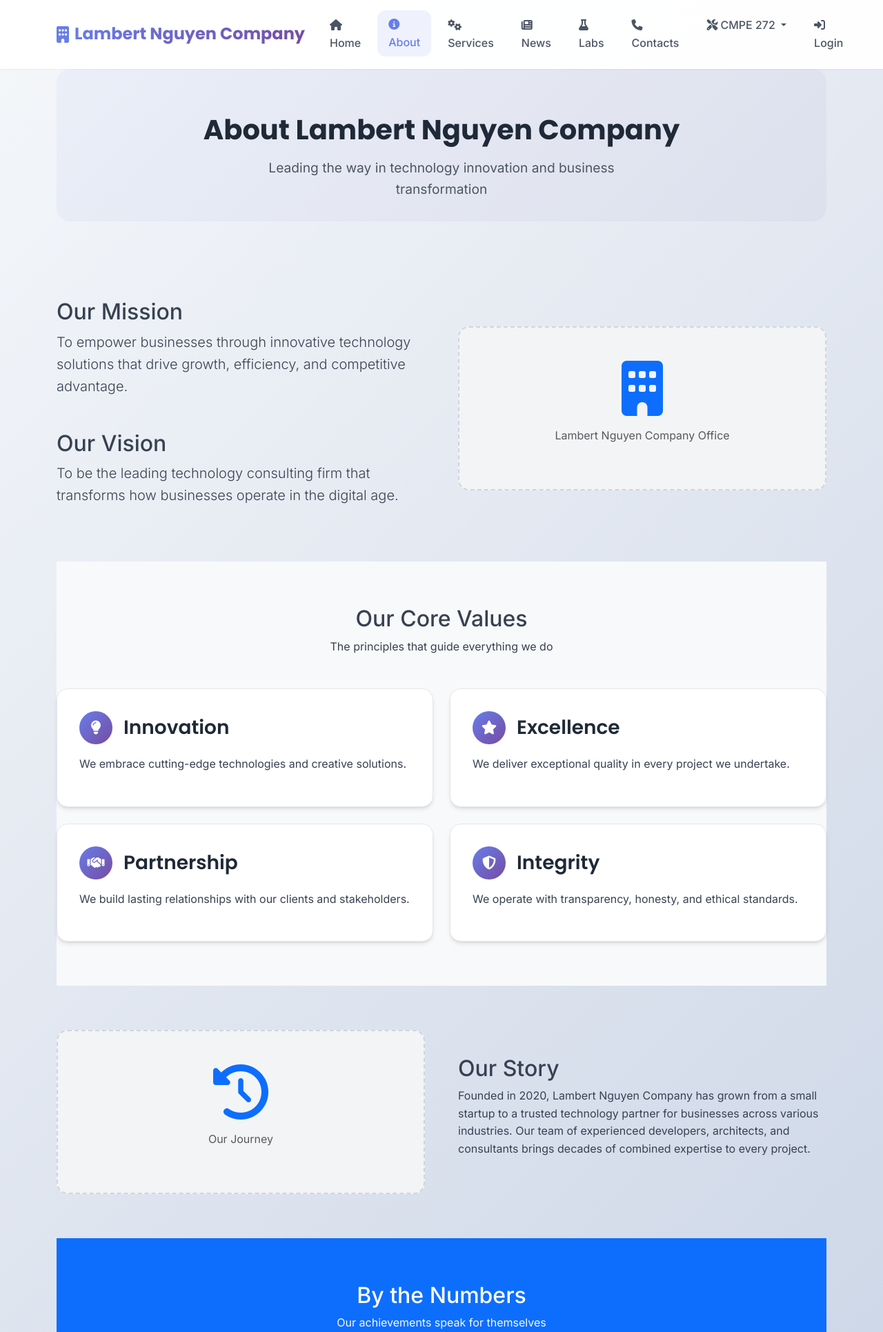
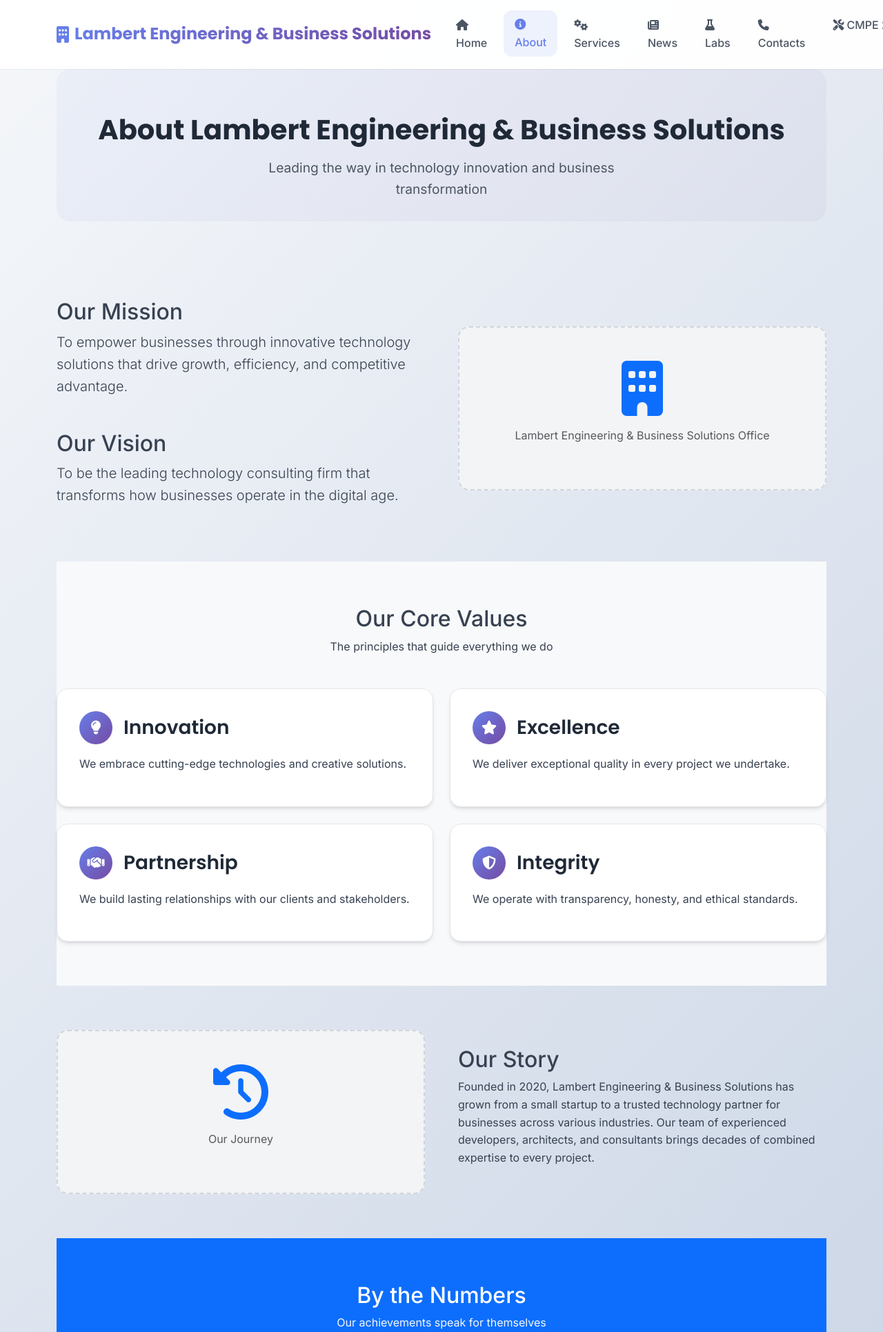
Before and after one commit to Lambert-Nguyen/cmpe-272, a PHP site: page /company/about in a window 1280 px wide. Shown: the top 1931 px of the page at 69% size. Run offline with PHP 8.4, Linux system fonts and the light colour scheme.

Commit message:
Rename company to Lambert Engineering & Business Solutions
Updated all references from 'Lambert Nguyen Company' to 'Lambert Engineering & Business Solutions' across documentation, controllers, views, and data files for consistency with the new company branding.

```diff
--- a/database/contacts.txt
+++ b/database/contacts.txt
@@ -1,4 +1,4 @@
-# Lambert Nguyen Company Contact Directory
+# Lambert Engineering & Business Solutions Contact Directory
 # Format: Name|Position|Email|Phone|Department
 #
 Lambert Nguyen|Chief Executive Officer|lambert.nguyen@lambertnguyen.com|+1 (408) 555-0100|Executive
--- a/src/Controllers/AdminController.php
+++ b/src/Controllers/AdminController.php
@@ -22,7 +22,7 @@
         }
 
         $data = [
-            'title' => 'Admin Login - Lambert Nguyen Company',
+            'title' => 'Admin Login - Lambert Engineering & Business Solutions',
             'error' => null
         ];
 
--- a/src/Controllers/CombinedUsersController.php
+++ b/src/Controllers/CombinedUsersController.php
@@ -66,7 +66,7 @@
         // Combine all users
         $allCompanies = [
             [
-                'name' => 'Lambert Nguyen Company',
+                'name' => 'Lambert Engineering & Business Solutions',
                 'url' => 'https://lambertnguyen.cloud',
                 'users' => $localUsers,
                 'source' => 'local',
@@ -119,7 +119,7 @@
         // Return JSON response
         echo json_encode([
             'success' => true,
-            'company' => 'Lambert Nguyen Company',
+            'company' => 'Lambert Engineering & Business Solutions',
             'url' => 'https://lambertnguyen.cloud',
             'count' => count($users),
             'users' => $users,
--- a/src/Controllers/CompanyController.php
+++ b/src/Controllers/CompanyController.php
@@ -6,8 +6,8 @@
 
     public function index() {
         $data = [
-            'title' => 'Lambert Nguyen Company - Technology Consulting & Software Development',
-            'company_name' => 'Lambert Nguyen Company',
+            'title' => 'Lambert Engineering & Business Solutions - Technology Consulting & Software Development',
+            'company_name' => 'Lambert Engineering & Business Solutions',
             'tagline' => 'Innovative Technology Solutions for Modern Businesses',
             'description' => 'We specialize in enterprise software development, cloud migration, and digital transformation consulting.',
             'hero_features' => [
@@ -23,8 +23,8 @@
 
     public function about() {
         $data = [
-            'title' => 'About Lambert Nguyen Company',
-            'company_name' => 'Lambert Nguyen Company',
+            'title' => 'About Lambert Engineering & Business Solutions',
+            'company_name' => 'Lambert Engineering & Business Solutions',
             'mission' => 'To empower businesses through innovative technology solutions that drive growth, efficiency, and competitive advantage.',
             'vision' => 'To be the leading technology consulting firm that transforms how businesses operate in the digital age.',
             'values' => [
@@ -33,7 +33,7 @@
                 'Partnership' => 'We build lasting relationships with our clients and stakeholders.',
                 'Integrity' => 'We operate with transparency, honesty, and ethical standards.'
             ],
-            'history' => 'Founded in 2020, Lambert Nguyen Company has grown from a small startup to a trusted technology partner for businesses across various industries. Our team of experienced developers, architects, and consultants brings decades of combined expertise to every project.',
+            'history' => 'Founded in 2020, Lambert Engineering & Business Solutions has grown from a small startup to a trusted technology partner for businesses across various industries. Our team of experienced developers, architects, and consultants brings decades of combined expertise to every project.',
             'team_stats' => [
                 'clients_served' => '150+',
                 'projects_completed' => '300+',
@@ -52,8 +52,8 @@
         $allProducts = $productController->getAllProducts();
 
         $data = [
-            'title' => 'Products & Services - Lambert Nguyen Company',
-            'company_name' => 'Lambert Nguyen Company',
+            'title' => 'Products & Services - Lambert Engineering & Business Solutions',
+            'company_name' => 'Lambert Engineering & Business Solutions',
             'products' => $allProducts
         ];
 
@@ -62,11 +62,11 @@
 
     public function news() {
         $data = [
-            'title' => 'Latest News - Lambert Nguyen Company',
-            'company_name' => 'Lambert Nguyen Company',
+            'title' => 'Latest News - Lambert Engineering & Business Solutions',
+            'company_name' => 'Lambert Engineering & Business Solutions',
             'news_articles' => [
                 [
-                    'title' => 'Lambert Nguyen Company Expands AI Services Division',
+                    'title' => 'Lambert Engineering & Business Solutions Expands AI Services Division',
                     'date' => '2024-09-15',
                     'category' => 'Company News',
                     'excerpt' => 'We are excited to announce the expansion of our AI and Machine Learning services division, bringing cutting-edge artificial intelligence solutions to our clients.',
@@ -85,7 +85,7 @@
                     'title' => 'New Partnership with Leading University for Research',
                     'date' => '2024-08-10',
                     'category' => 'Partnership',
-                    'excerpt' => 'Lambert Nguyen Company partners with San Jose State University to advance research in enterprise software platforms and cloud computing.',
+                    'excerpt' => 'Lambert Engineering & Business Solutions partners with San Jose State University to advance research in enterprise software platforms and cloud computing.',
                     'content' => 'This strategic partnership will involve collaborative research projects, internship programs, and knowledge sharing initiatives. Students will gain hands-on experience with real-world technology challenges.',
                     'image' => '/images/university-partnership.jpg'
                 ],
@@ -137,8 +137,8 @@
         }
 
         $data = [
-            'title' => 'Contact Us - Lambert Nguyen Company',
-            'company_name' => 'Lambert Nguyen Company',
+            'title' => 'Contact Us - Lambert Engineering & Business Solutions',
+            'company_name' => 'Lambert Engineering & Business Solutions',
             'contacts' => $contacts,
             'company_info' => [
                 'address' => '123 Technology Drive, San Jose, CA 95110',
--- a/src/Controllers/ProductController.php
+++ b/src/Controllers/ProductController.php
@@ -235,7 +235,7 @@
         $this->trackProductVisit($id);
 
         $data = [
-            'title' => $product['name'] . ' - Lambert Nguyen Company',
+            'title' => $product['name'] . ' - Lambert Engineering & Business Solutions',
             'product' => $product,
             'related_products' => $this->getRelatedProducts($id)
         ];
@@ -257,7 +257,7 @@
         }
 
         $data = [
-            'title' => 'Recently Visited Products - Lambert Nguyen Company',
+            'title' => 'Recently Visited Products - Lambert Engineering & Business Solutions',
             'products' => $products
         ];
 
@@ -280,7 +280,7 @@
         }
 
         $data = [
-            'title' => 'Most Visited Products - Lambert Nguyen Company',
+            'title' => 'Most Visited Products - Lambert Engineering & Business Solutions',
             'products' => $products
         ];
 
--- a/src/Views/company/about.php
+++ b/src/Views/company/about.php
@@ -23,7 +23,7 @@
                 <div class="about-image">
                     <div class="image-placeholder">
                         <i class="fas fa-building fa-5x text-primary"></i>
-                        <p class="mt-3 text-muted">Lambert Nguyen Company Office</p>
+                        <p class="mt-3 text-muted">Lambert Engineering & Business Solutions Office</p>
                     </div>
                 </div>
             </div>
--- a/src/Views/company/contacts.php
+++ b/src/Views/company/contacts.php
@@ -113,7 +113,7 @@
     <section class="section-padding bg-light">
         <div class="text-center mb-5" data-aos="fade-up">
             <h2 class="section-title">Our Team Directory</h2>
-            <p class="section-subtitle">Meet the experts behind Lambert Nguyen Company</p>
+            <p class="section-subtitle">Meet the experts behind Lambert Engineering & Business Solutions</p>
         </div>
 
         <?php if (!empty($contacts)): ?>
--- a/src/Views/company/index.php
+++ b/src/Views/company/index.php
@@ -83,7 +83,7 @@
     <!-- Why Choose Us -->
     <section class="section-padding bg-light">
         <div class="text-center mb-5" data-aos="fade-up">
-            <h2 class="section-title">Why Choose Lambert Nguyen Company?</h2>
+            <h2 class="section-title">Why Choose Lambert Engineering & Business Solutions?</h2>
             <p class="section-subtitle">Your trusted partner in digital transformation</p>
         </div>
 
--- a/src/Views/layouts/main.php
+++ b/src/Views/layouts/main.php
@@ -28,7 +28,7 @@
         <div class="container">
             <a class="navbar-brand modern-brand" href="/">
                 <i class="fas fa-building me-2"></i>
-                <span class="brand-text">Lambert Nguyen Company</span>
+                <span class="brand-text">Lambert Engineering & Business Solutions</span>
             </a>
             <button class="navbar-toggler" type="button" data-bs-toggle="collapse" data-bs-target="#navbarNav" aria-controls="navbarNav" aria-expanded="false" aria-label="Toggle navigation">
                 <span class="navbar-toggler-icon"></span>
```
Also changed, not shown: COOKIES_LAB_README.md (+1 -1 lines), CURL_LAB_README.md (+2 -2 lines), CURL_QUICK_START.md (+2 -2 lines), SECURE_ADMIN_README.md (+1 -1 lines).
